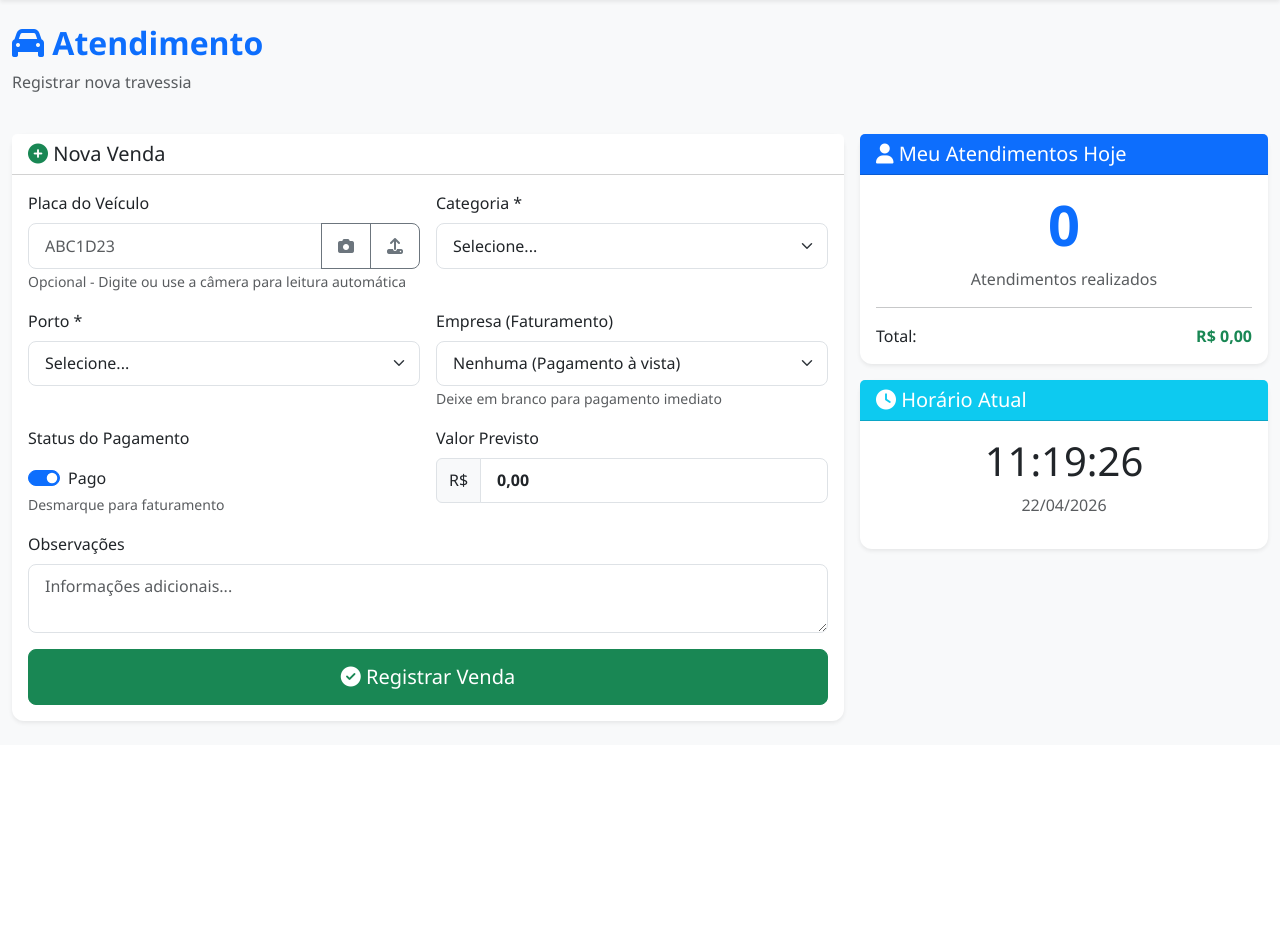
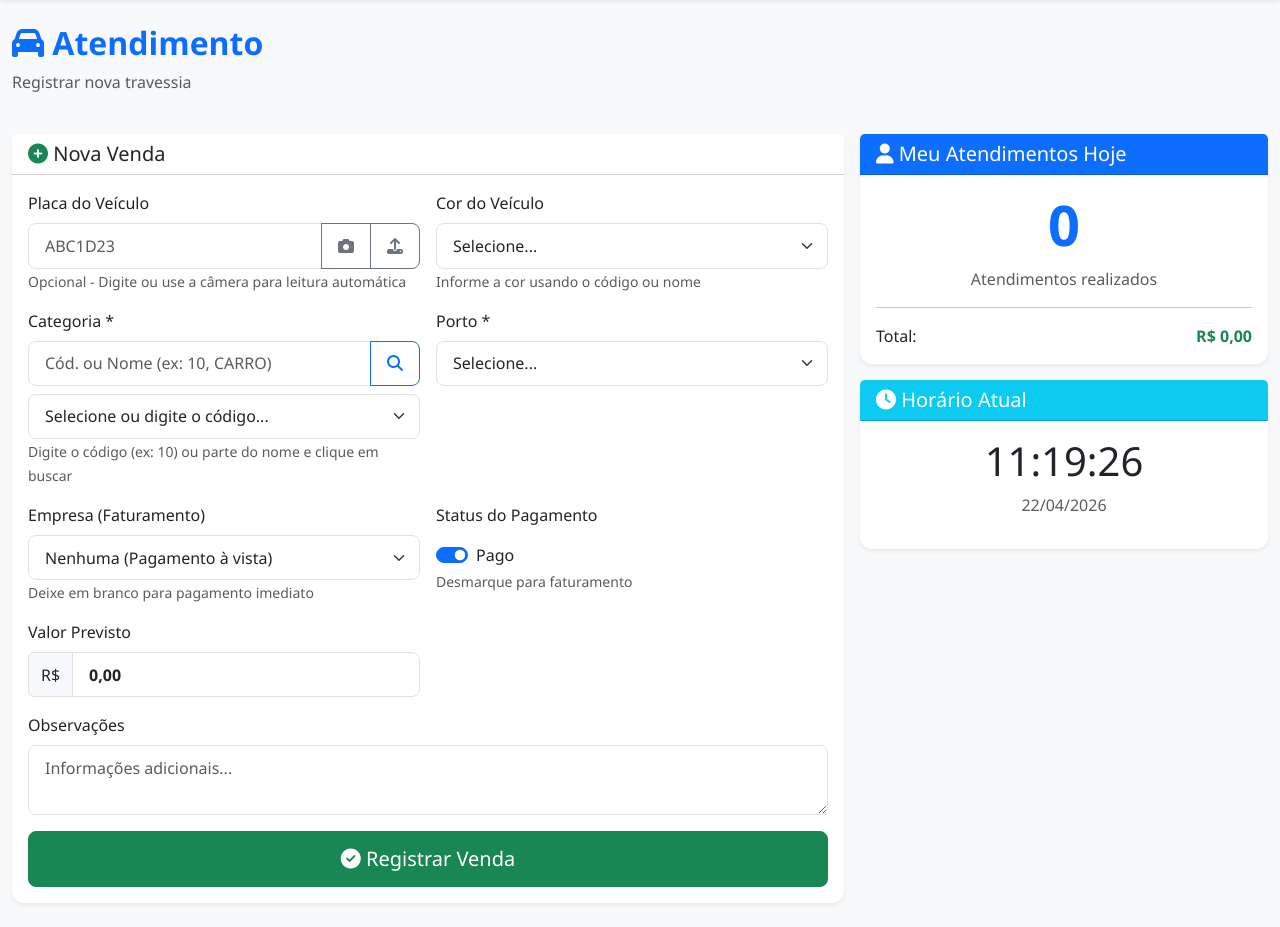
Before and after one commit to yukykyu/navigator, a Flask app: page /atendimento in a window 1280 px wide. Shown: the part 62-989 px from the top of the page. Before the commit the page ends 786 px from the top, so only its background shows below. Run offline with Flask 3, Linux system fonts and the light colour scheme; a user stored in the database is signed in; some libraries are stand-ins or nearby versions.

Commit message:
Add category codes and vehicle color field for faster sales processing
Key features implemented:
- Add numeric codes to product categories (01 for pedestrian, 10 for car, 02 for motorcycle)
- Create vehicle color field with 20+ color options using letter codes (B for white, P for black)
- Implement fast search by code or name in attendance screen
- Update database schema to support category codes and color information
- Add API endpoints for searching categories by code or partial name
- Enhance attendance form with color selection dropdown and code-based category search

The system now allows rapid entry using product codes while maintaining name search capability, and includes comprehensive color options for vehicles.

```diff
--- a/fluvial_system/app.py
+++ b/fluvial_system/app.py
@@ -214,6 +214,7 @@ def index():
 def atendimento():
     if request.method == 'POST':
         placa = request.form.get('placa', '').upper().strip()
+        cor_veiculo = request.form.get('cor_veiculo', '').strip()
         categoria_id = request.form.get('categoria_id', type=int)
         porto_id = request.form.get('porto_id', type=int)
         empresa_id = request.form.get('empresa_id', type=int)
@@ -232,6 +233,7 @@ def atendimento():
 
         venda = Venda(
             placa=placa if placa else None,
+            cor_veiculo=cor_veiculo if cor_veiculo else None,
             categoria_id=categoria_id,
             porto_id=porto_id,
             usuario_id=current_user.id,
@@ -249,11 +251,12 @@ def atendimento():
         flash(f'Vendida registrada com sucesso! Valor: R$ {valor_final:.2f}', 'success')
         return redirect(url_for('atendimento'))
 
-    categorias = CategoriaVeiculo.query.filter_by(ativo=True).order_by(CategoriaVeiculo.nome).all()
+    categorias = CategoriaVeiculo.query.filter_by(ativo=True).order_by(CategoriaVeiculo.codigo).all()
     portos = Porto.query.filter_by(ativo=True).order_by(Porto.nome).all()
     empresas = Empresa.query.filter_by(ativo=True).order_by(Empresa.nome_fantasia).all()
+    cores = Config.CORES_VEICULOS
 
-    return render_template('atendimento.html', categorias=categorias, portos=portos, empresas=empresas)
+    return render_template('atendimento.html', categorias=categorias, portos=portos, empresas=empresas, cores=cores)
 
 # Upload e leitura de placa
 @app.route('/upload_placa', methods=['POST'])
@@ -449,6 +452,52 @@ def api_dashboard():
         'timestamp': datetime.now().isoformat()
     })
 
+# API para buscar categoria por código ou nome
+@app.route('/api/buscar_categoria')
+@login_required
+def api_buscar_categoria():
+    termo = request.args.get('termo', '').strip().upper()
+
+    if not termo:
+        return jsonify([])
+
+    # Buscar por código exato primeiro
+    categoria = CategoriaVeiculo.query.filter_by(codigo=termo, ativo=True).first()
+    if categoria:
+        return jsonify([{
+            'id': categoria.id,
+            'codigo': categoria.codigo,
+            'nome': categoria.nome,
+            'valor_base': categoria.valor_base
+        }])
+
+    # Buscar por nome parcial
+    categorias = CategoriaVeiculo.query.filter(
+        CategoriaVeiculo.nome.ilike(f'%{termo}%'),
+        CategoriaVeiculo.ativo == True
+    ).limit(10).all()
+
+    resultado = [{
+        'id': cat.id,
+        'codigo': cat.codigo,
+        'nome': cat.nome,
+        'valor_base': cat.valor_base
+    } for cat in categorias]
+
+    return jsonify(resultado)
+
+# API para listar todas as categorias
+@app.route('/api/listar_categorias')
+@login_required
+def api_listar_categorias():
+    categorias = CategoriaVeiculo.query.filter_by(ativo=True).order_by(CategoriaVeiculo.codigo).all()
+    return jsonify([{
+        'id': cat.id,
+        'codigo': cat.codigo,
+        'nome': cat.nome,
+        'valor_base': cat.valor_base
+    } for cat in categorias])
+
 # Inicialização do banco
 def criar_banco():
     with app.app_context():
@@ -468,23 +517,13 @@ def criar_banco():
                 porto = Porto(nome=nome_porto)
                 db.session.add(porto)
 
-            # Criar categorias padrão
-            categorias_padrao = [
-                ('Moto', 8.00, 'Motocicleta'),
-                ('Carro de Passeio', 22.00, 'Automóvel de passageiros'),
-                ('Caminhonete', 28.00, 'Veículo utilitário'),
-                ('Caminhão Leve', 45.00, 'Caminhão até 2 eixos'),
-                ('Caminhão Pesado', 65.00, 'Caminhão com mais de 2 eixos'),
-                ('Ônibus', 55.00, 'Transporte coletivo'),
-                ('Pedestre', 3.50, 'Passageiro a pé'),
-                ('Ciclista', 2.00, 'Bicicleta')
-            ]
-
-            for nome, valor, descricao in categorias_padrao:
+            # Criar categorias padrão com códigos
+            for cat_data in Config.CATEGORIAS_PADRAO:
                 categoria = CategoriaVeiculo(
-                    nome=nome,
-                    valor_base=valor,
-                    descricao=descricao
+                    codigo=cat_data['codigo'],
+                    nome=cat_data['nome'],
+                    valor_base=cat_data['valor_base'],
+                    descricao=cat_data['descricao']
                 )
                 db.session.add(categoria)
 
--- a/fluvial_system/models.py
+++ b/fluvial_system/models.py
@@ -41,6 +41,7 @@ class CategoriaVeiculo(db.Model):
     __tablename__ = 'categorias_veiculos'
 
     id = db.Column(db.Integer, primary_key=True)
+    codigo = db.Column(db.String(10), unique=True, nullable=False)  # Código numérico rápido (ex: 10, 01, 09)
     nome = db.Column(db.String(100), nullable=False)
     valor_base = db.Column(db.Float, nullable=False)
     descricao = db.Column(db.Text)
@@ -87,6 +88,7 @@ class Venda(db.Model):
 
     id = db.Column(db.Integer, primary_key=True)
     placa = db.Column(db.String(20))
+    cor_veiculo = db.Column(db.String(50))  # Cor do veículo
     categoria_id = db.Column(db.Integer, db.ForeignKey('categorias_veiculos.id'), nullable=False)
     porto_id = db.Column(db.Integer, db.ForeignKey('portos.id'), nullable=False)
     usuario_id = db.Column(db.Integer, db.ForeignKey('usuarios.id'), nullable=False)
--- a/fluvial_system/templates/atendimento.html
+++ b/fluvial_system/templates/atendimento.html
@@ -38,17 +38,38 @@
                             <small class="text-muted">Opcional - Digite ou use a câmera para leitura automática</small>
                         </div>
 
-                        <!-- Categoria -->
+                        <!-- Cor do Veículo -->
+                        <div class="col-md-6">
+                            <label for="cor_veiculo" class="form-label">Cor do Veículo</label>
+                            <select class="form-select" id="cor_veiculo" name="cor_veiculo">
+                                <option value="">Selecione...</option>
+                                {% for cor in cores %}
+                                <option value="{{ cor.codigo }}">{{ cor.nome }} ({{ cor.codigo }})</option>
+                                {% endfor %}
+                            </select>
+                            <small class="text-muted">Informe a cor usando o código ou nome</small>
+                        </div>
+
+                        <!-- Categoria com busca rápida -->
                         <div class="col-md-6">
                             <label for="categoria_id" class="form-label">Categoria *</label>
-                            <select class="form-select" id="categoria_id" name="categoria_id" required>
-                                <option value="">Selecione...</option>
+                            <div class="input-group">
+                                <input type="text" class="form-control" id="busca_categoria"
+                                       placeholder="Cód. ou Nome (ex: 10, CARRO)"
+                                       autocomplete="off">
+                                <button class="btn btn-outline-primary" type="button" id="btn-buscar-categoria">
+                                    <i class="fas fa-search"></i>
+                                </button>
+                            </div>
+                            <select class="form-select mt-2" id="categoria_id" name="categoria_id" required>
+                                <option value="">Selecione ou digite o código...</option>
                                 {% for categoria in categorias %}
-                                <option value="{{ categoria.id }}" data-valor="{{ categoria.valor_base }}">
-                                    {{ categoria.nome }} - R$ {{ "%.2f"|format(categoria.valor_base) }}
+                                <option value="{{ categoria.id }}" data-codigo="{{ categoria.codigo }}" data-valor="{{ categoria.valor_base }}">
+                                    [{{ categoria.codigo }}] {{ categoria.nome }} - R$ {{ "%.2f"|format(categoria.valor_base) }}
                                 </option>
                                 {% endfor %}
                             </select>
+                            <small class="text-muted">Digite o código (ex: 10) ou parte do nome e clique em buscar</small>
                         </div>
 
                         <!-- Porto -->
@@ -205,6 +226,40 @@
 
 {% block extra_js %}
 <script>
+// Busca rápida de categoria por código ou nome
+document.getElementById('btn-buscar-categoria').addEventListener('click', function() {
+    const termo = document.getElementById('busca_categoria').value.trim();
+    if (!termo) return;
+
+    fetch(`/api/buscar_categoria?termo=${encodeURIComponent(termo)}`)
+        .then(response => response.json())
+        .then(data => {
+            const select = document.getElementById('categoria_id');
+            if (data.length > 0) {
+                // Selecionar primeiro resultado
+                select.value = data[0].id;
+                // Disparar evento change para atualizar valor
+                select.dispatchEvent(new Event('change'));
+                // Limpar campo de busca
+                document.getElementById('busca_categoria').value = `[${data[0].codigo}] ${data[0].nome}`;
+            } else {
+                alert('Nenhuma categoria encontrada para: ' + termo);
+            }
+        })
+        .catch(error => {
+            console.error('Erro:', error);
+            alert('Erro ao buscar categoria');
+        });
+});
+
+// Permitir busca pressionando Enter
+document.getElementById('busca_categoria').addEventListener('keypress', function(e) {
+    if (e.key === 'Enter') {
+        e.preventDefault();
+        document.getElementById('btn-buscar-categoria').click();
+    }
+});
+
 // Atualizar valor previsto quando mudar categoria
 document.getElementById('categoria_id').addEventListener('change', function() {
     const option = this.options[this.selectedIndex];
```
Also changed, not shown: fluvial_system/config.py (+39 -0 lines), fluvial_system/instance/fluvial.db, 1 other file.
